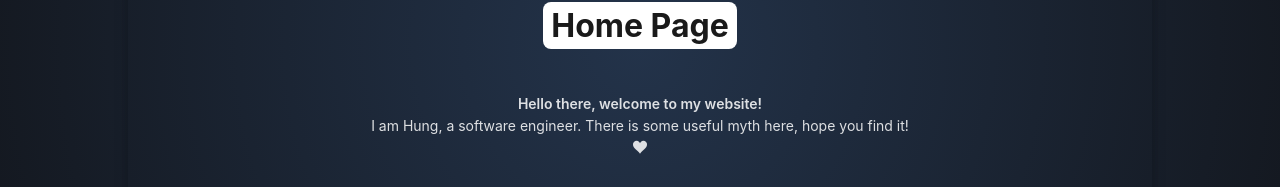
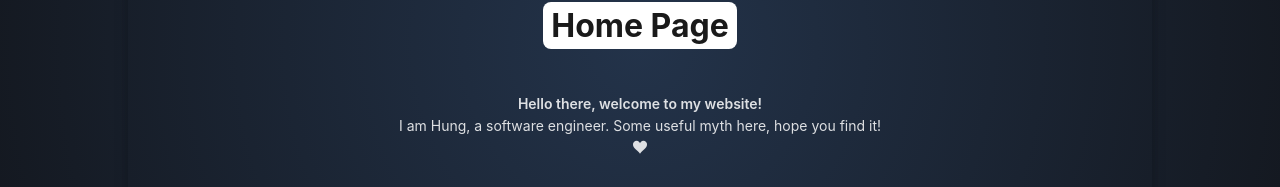
Before and after one commit to hungmqn/helix, a React (Create React App) app: page /#/ in a window 1280 px wide. Shown: the part 356-543 px from the top of the page. Built offline with nearby package versions, Linux system fonts and the light colour scheme.

Commit message:
task: fix typo

```diff
--- a/src/modules/home/components/HomePage.tsx
+++ b/src/modules/home/components/HomePage.tsx
@@ -38,8 +38,8 @@ const HomePage = () => {
 
       <Typography.Text style={{ textAlign: 'center' }}>
         <strong> Hello there, welcome to my website!</strong>
-        <br />I am Hung, a software engineer. There is some useful myth here,
-        hope you find it!
+        <br />I am Hung, a software engineer. Some useful myth here, hope you
+        find it!
       </Typography.Text>
       <Typography.Text tagName="div" style={{ textAlign: 'center' }}>
         <Icon icon="heart" />
```
